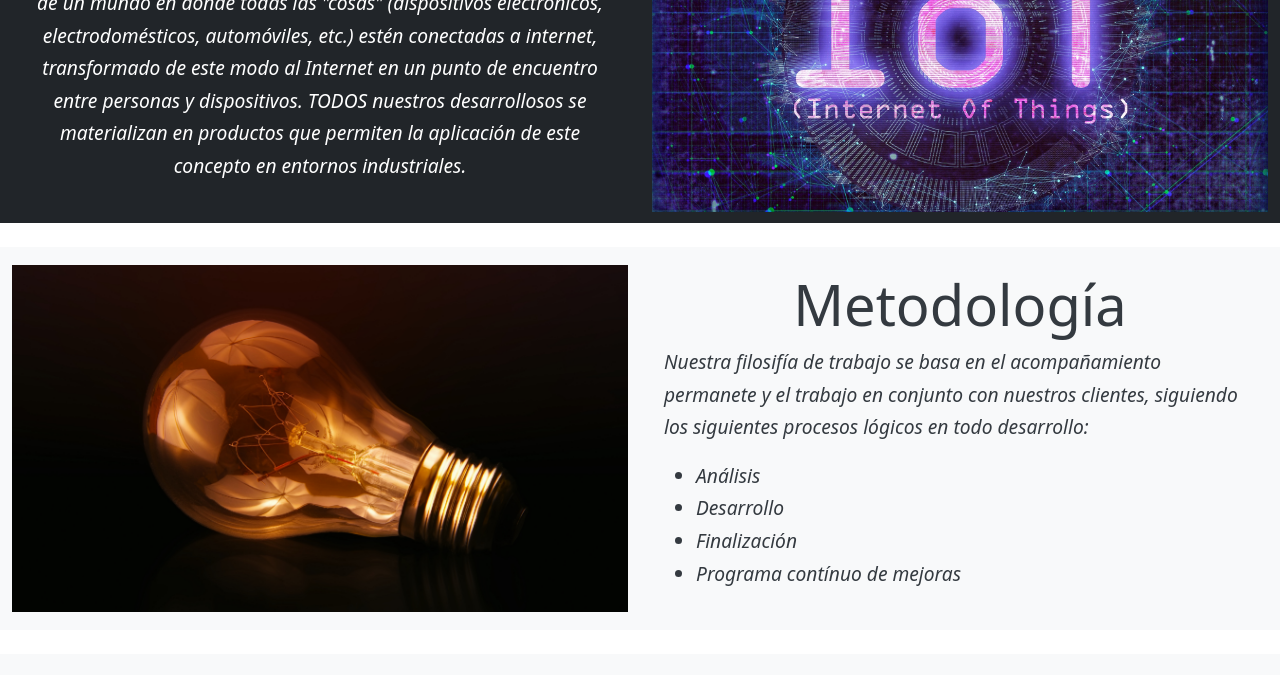
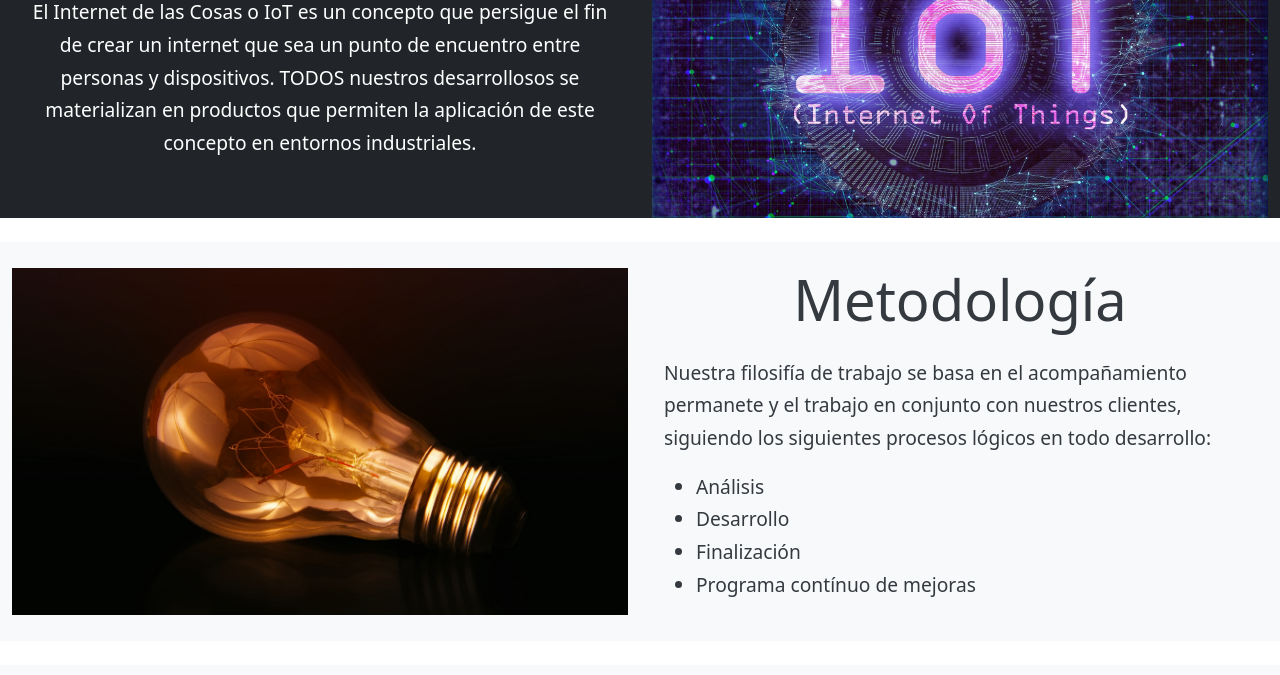
Before and after one commit to italijancic/dyt-Talijancic, a website: page pages/empresa.html in a window 1280 px wide. Shown: the part 614-1289 px from the top of the page. Drawn offline with nearby package versions, Linux system fonts and the light colour scheme; grey boxes are pictures that could not be loaded.

Commit message:
Edit text style on empresa.html sections

```diff
--- a/pages/empresa.html
+++ b/pages/empresa.html
@@ -66,8 +66,8 @@
 			<div class="col-lg-6 align-self-center">
 				<img class="img-fluid" src="../img/embedded.jpeg" alt="imgEmbbedded">
 			</div>
-			<div class="col-lg-6 p-4 align-self-center sideText">
-				<h2 class="display-4 section-title">D&T Soluciones</h2>
+			<div class="col-lg-6 p-4 align-self-center empresa-text">
+				<h2 class="display-4 pb-3 section-title">D&T Soluciones</h2>
 				<p class="text-center">
 					Somos una empresa joven de profesionales emprendedores. Desde 2018 nos encontramos desarrollando
 					soluciones del IoT basadas en sistemas embebidos. Con años de experiencia en el campo de aplicación
@@ -83,14 +83,12 @@
 			<div class="col-lg-6 align-self-center">
 				<img class="img-fluid" src="../img/iot.jpeg" alt="teamHome">
 			</div>
-			<div class="col-lg-6 p-4 align-self-center order-lg-first sideText">
-				<h2 class="display-4 section-title">Desarrollos IoT</h2>
+			<div class="col-lg-6 p-4 align-self-center order-lg-first  empresa-text">
+				<h2 class="display-4 pb-2 section-title">Desarrollos IoT</h2>
 				<p class="text-center">
-					El Internet de las Cosas o IoT es un concepto que persigue el objeto de un mundo en
-					donde todas las "cosas" (dispositivos electrónicos, electrodomésticos, automóviles, etc.)
-					estén conectadas a internet, transformado de este modo al Internet en un punto de encuentro
-					entre personas y dispositivos.
-					TODOS nuestros desarrollosos se materializan en productos que permiten la aplicación de este
+					El Internet de las Cosas o IoT es un concepto que persigue el fin de crear un internet que sea un punto de
+					encuentro entre personas y dispositivos.
+					<strong>TODOS</strong> nuestros desarrollosos se materializan en productos que permiten la aplicación de este
 					concepto en entornos industriales.
 				</p>
 			</div>
@@ -102,8 +100,8 @@
 			<div class="col-lg-6 align-self-center">
 				<img class="img-fluid" src="../img/bulb.jpeg" alt="methodology">
 			</div>
-			<div class="col-lg-6 p-4 align-self-center sideText">
-				<h2 class="display-4 section-title">Metodología</h2>
+			<div class="col-lg-6 p-4 align-self-center empresa-text">
+				<h2 class="display-4 pb-3 section-title">Metodología</h2>
 				<p>
 					Nuestra filosifía de trabajo se basa en el acompañamiento permanete y el trabajo en
 					conjunto con nuestros clientes, siguiendo los siguientes procesos lógicos en todo
--- a/sass/styles.scss
+++ b/sass/styles.scss
@@ -25,6 +25,11 @@
 }
 
 .product-text {
+	@extend .sideText;
+	font-style: normal;
+}
+
+.empresa-text {
 	@extend .sideText;
 	font-style: normal;
 }
```
Also changed, not shown: css/styles.css.
